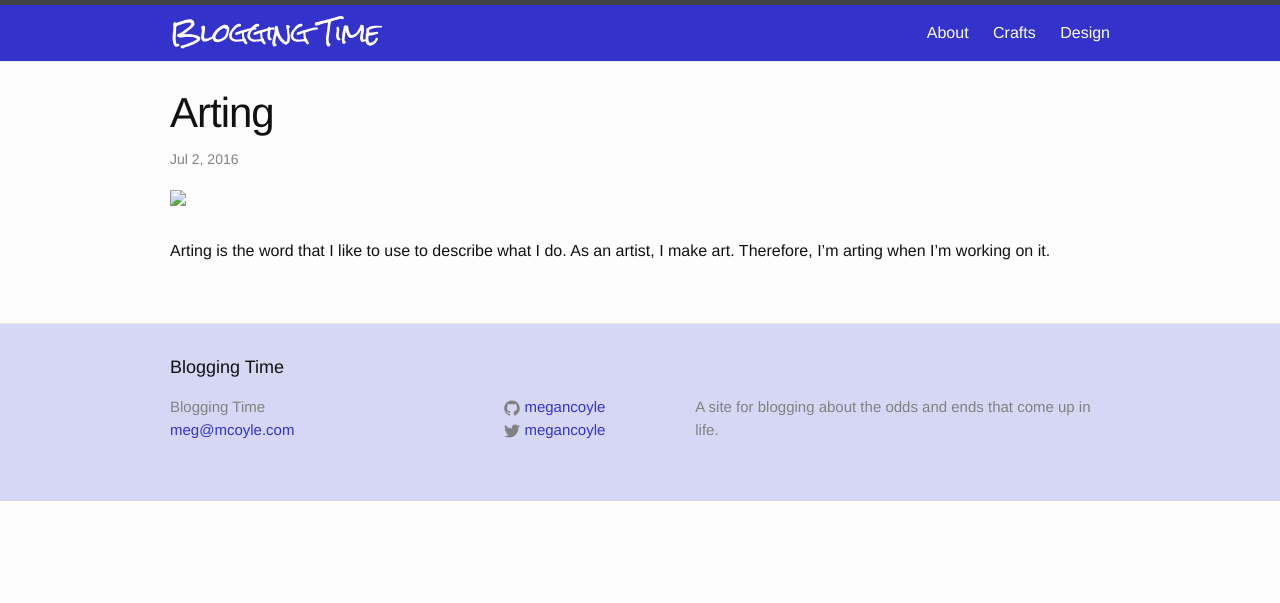
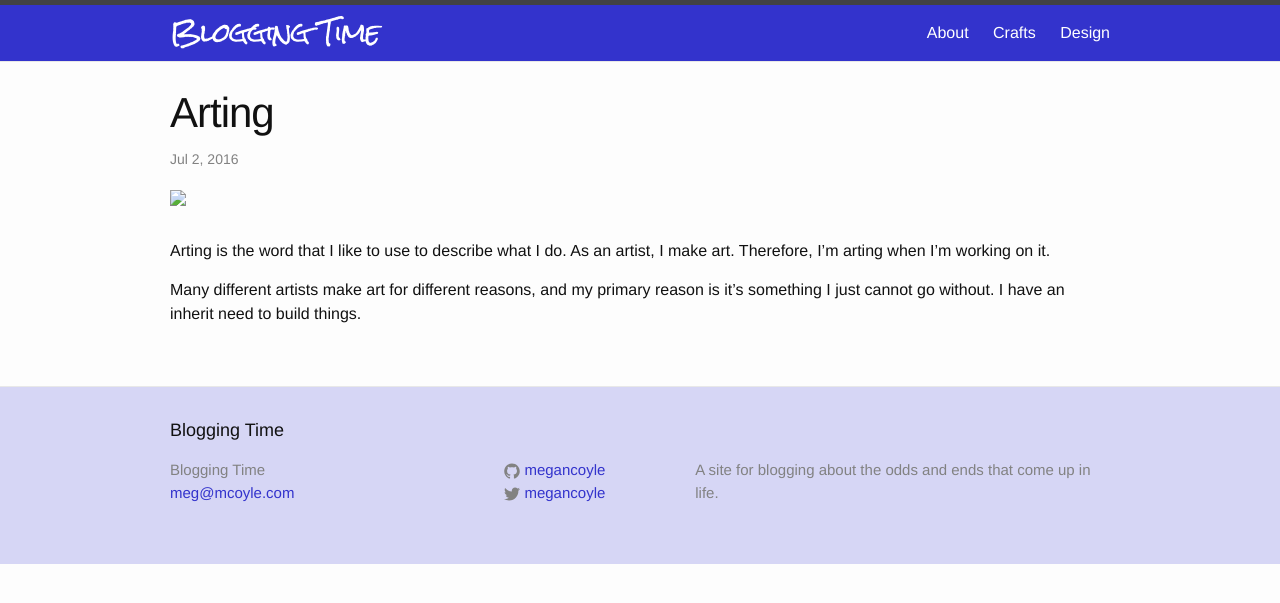
Before and after one commit to megancoyle/blogging-time, a Jekyll site: the page built from _posts/2016-07-02-arting.markdown, in a window 1280 px wide. Shown: the top 603 px of the page. Built offline with Jekyll 4.4.1, drawn with Linux system fonts in a browser that asks for light colours.

Commit message:
Add additional filler text

```diff
--- a/_posts/2016-07-02-arting.markdown
+++ b/_posts/2016-07-02-arting.markdown
@@ -7,3 +7,5 @@ categories: art
 ---
 
 Arting is the word that I like to use to describe what I do. As an artist, I make art. Therefore, I'm arting when I'm working on it.
+
+Many different artists make art for different reasons, and my primary reason is it's something I just cannot go without. I have an inherit need to build things.
```
